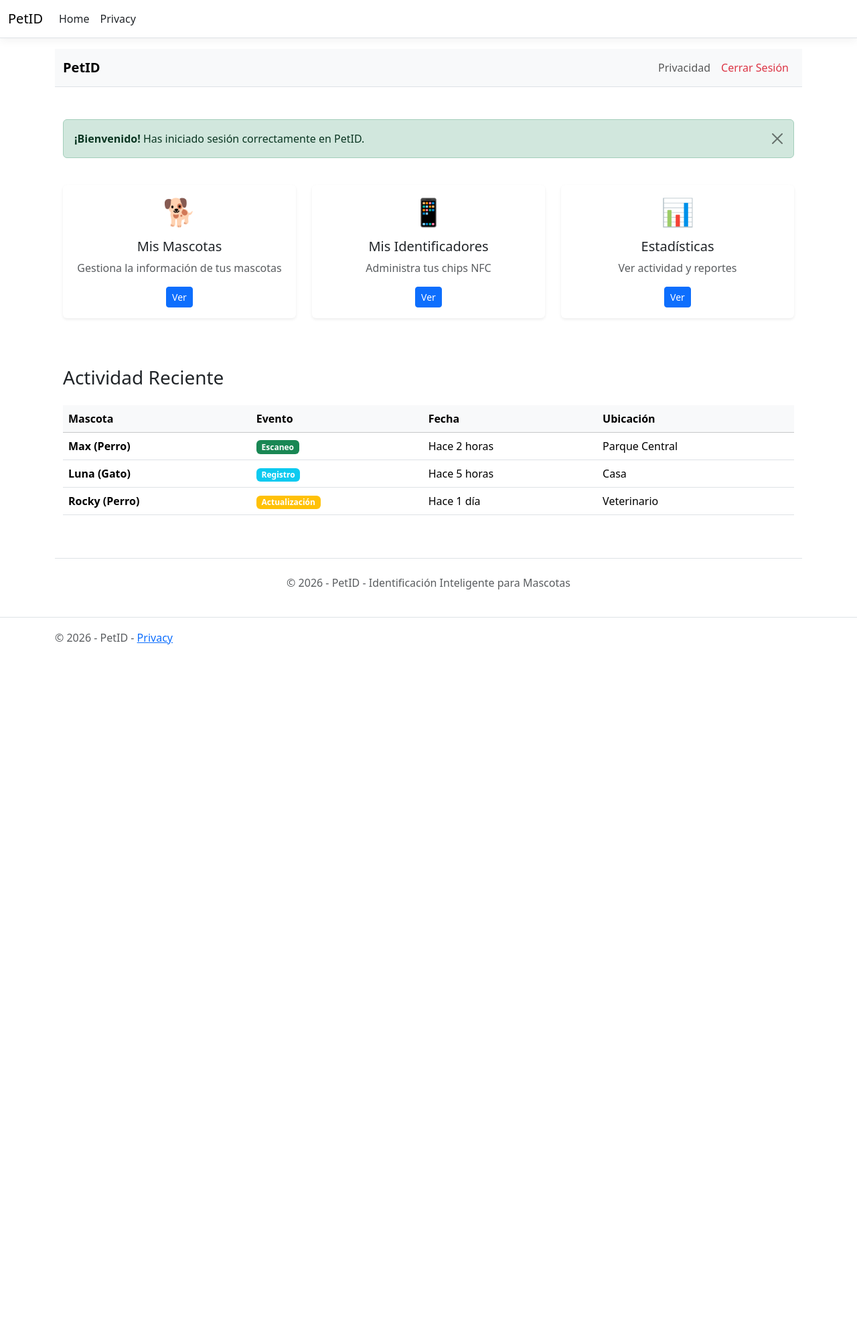
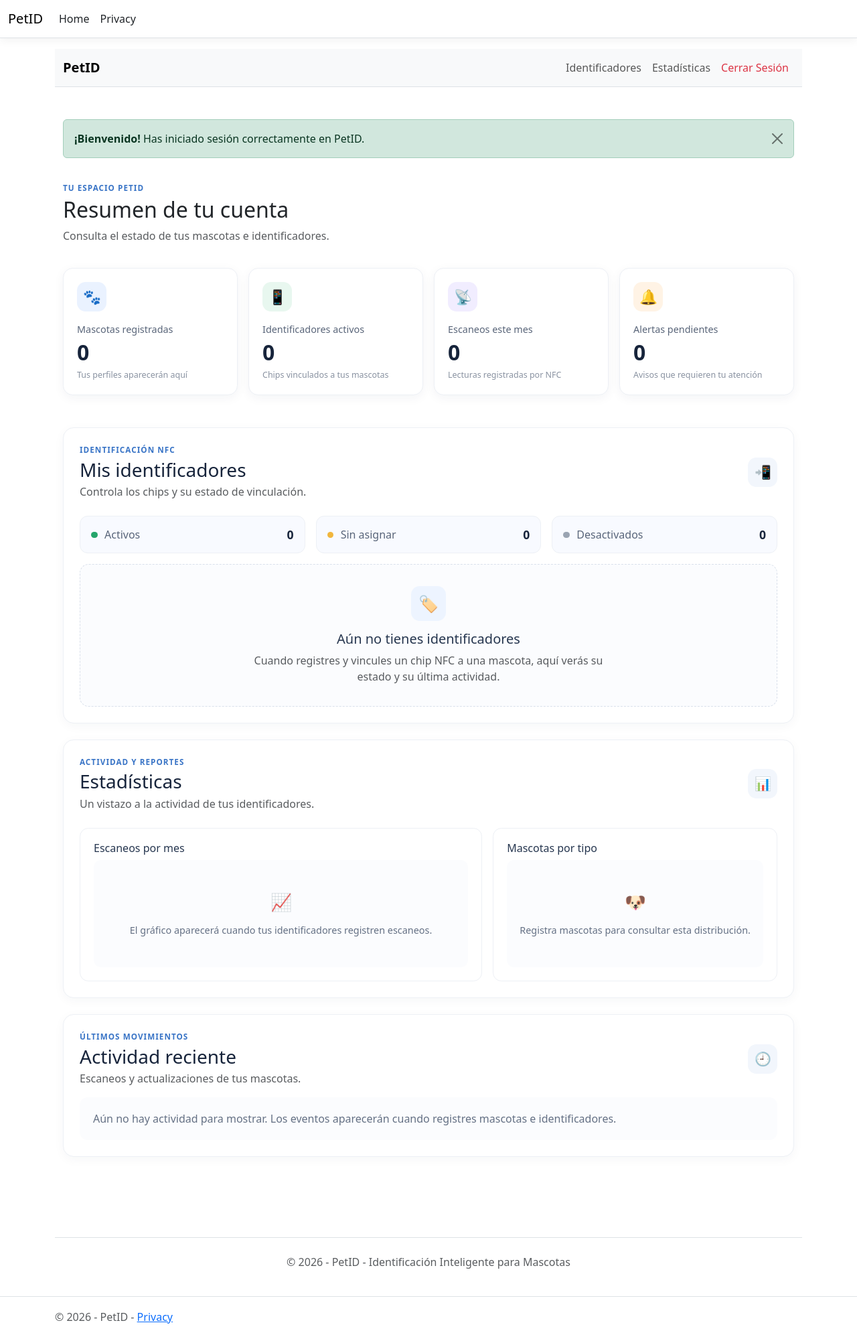
Before and after one commit to JohanUDLA/PetID, an ASP.NET Core app: page /Home/Dashboard in a window 1280 px wide. Shown: the whole page at 67% size. Before the commit the page ends 962 px from the top, so only its background shows below. Run offline with ASP.NET Core 8, Linux system fonts and the light colour scheme; the visitor is signed in with stand-in values (Sample User, id 1); style sheets or scripts are compiled from the project's sources.

Commit message:
por si a caso hago ese comit

```diff
--- a/PetID/Views/Home/Dashboard.cshtml
+++ b/PetID/Views/Home/Dashboard.cshtml
@@ -10,6 +10,7 @@
     <title>@ViewData["Title"]</title>
     <link rel="stylesheet" href="~/lib/bootstrap/dist/css/bootstrap.min.css" />
     <link rel="stylesheet" href="~/css/site.css" asp-append-version="true" />
+    <link rel="stylesheet" href="~/css/dashboard.css" asp-append-version="true" />
 </head>
 <body>
     <nav class="navbar navbar-expand-lg navbar-light bg-light border-bottom">
@@ -19,10 +20,9 @@
                 <span class="navbar-toggler-icon"></span>
             </button>
             <div class="collapse navbar-collapse" id="navbarNav">
-                <ul class="navbar-nav ms-auto">
-                    <li class="nav-item">
-                        <a class="nav-link" href="/Home/Privacy">Privacidad</a>
-                    </li>
+                <ul class="navbar-nav ms-auto align-items-lg-center">
+                    <li class="nav-item"><a class="nav-link" href="#identificadores">Identificadores</a></li>
+                    <li class="nav-item"><a class="nav-link" href="#estadisticas">Estadísticas</a></li>
                     <li class="nav-item">
                         <form action="@Url.Action("Logout", "Home")" method="post" class="d-inline">
                             @Html.AntiForgeryToken()
@@ -34,89 +34,150 @@
         </div>
     </nav>
 
-    <div class="container mt-5">
-        <div class="row">
-            <div class="col-12">
-                <div class="alert alert-success alert-dismissible fade show" role="alert">
-                    <strong>¡Bienvenido!</strong> Has iniciado sesión correctamente en PetID.
-                    <button type="button" class="btn-close" data-bs-dismiss="alert"></button>
-                </div>
-            </div>
+    <main class="container dashboard-container py-4 py-lg-5">
+        <div class="alert alert-success alert-dismissible fade show" role="status">
+            <strong>¡Bienvenido!</strong> Has iniciado sesión correctamente en PetID.
+            <button type="button" class="btn-close" data-bs-dismiss="alert" aria-label="Cerrar"></button>
         </div>
 
-        <div class="row mt-4">
-            <div class="col-md-4 mb-4">
-                <div class="card border-0 shadow-sm">
-                    <div class="card-body text-center">
-                        <div class="display-6 text-primary mb-3">🐕</div>
-                        <h5 class="card-title">Mis Mascotas</h5>
-                        <p class="card-text text-muted">Gestiona la información de tus mascotas</p>
-                        <a href="#" class="btn btn-primary btn-sm">Ver</a>
+        <section class="dashboard-heading mb-4" aria-labelledby="dashboard-title">
+            <div>
+                <p class="dashboard-eyebrow mb-1">TU ESPACIO PETID</p>
+                <h1 id="dashboard-title" class="h2 mb-2">Resumen de tu cuenta</h1>
+                <p class="text-muted mb-0">Consulta el estado de tus mascotas e identificadores.</p>
+            </div>
+        </section>
+
+        <section id="mascotas" class="row g-3 mb-5" aria-label="Resumen">
+            <div class="col-12 col-sm-6 col-xl-3">
+                <article class="card dashboard-stat h-100">
+                    <div class="card-body">
+                        <div class="stat-icon stat-icon-blue" aria-hidden="true">🐾</div>
+                        <p class="stat-label">Mascotas registradas</p>
+                        <p class="stat-value">0</p>
+                        <p class="stat-note">Tus perfiles aparecerán aquí</p>
+                    </div>
+                </article>
+            </div>
+            <div class="col-12 col-sm-6 col-xl-3">
+                <article class="card dashboard-stat h-100">
+                    <div class="card-body">
+                        <div class="stat-icon stat-icon-green" aria-hidden="true">📱</div>
+                        <p class="stat-label">Identificadores activos</p>
+                        <p class="stat-value">0</p>
+                        <p class="stat-note">Chips vinculados a tus mascotas</p>
+                    </div>
+                </article>
+            </div>
+            <div class="col-12 col-sm-6 col-xl-3">
+                <article class="card dashboard-stat h-100">
+                    <div class="card-body">
+                        <div class="stat-icon stat-icon-purple" aria-hidden="true">📡</div>
+                        <p class="stat-label">Escaneos este mes</p>
+                        <p class="stat-value">0</p>
+                        <p class="stat-note">Lecturas registradas por NFC</p>
+                    </div>
+                </article>
+            </div>
+            <div class="col-12 col-sm-6 col-xl-3">
+                <article class="card dashboard-stat h-100">
+                    <div class="card-body">
+                        <div class="stat-icon stat-icon-orange" aria-hidden="true">🔔</div>
+                        <p class="stat-label">Alertas pendientes</p>
+                        <p class="stat-value">0</p>
+                        <p class="stat-note">Avisos que requieren tu atención</p>
+                    </div>
+                </article>
+            </div>
+        </section>
+
+        <section id="identificadores" class="dashboard-section mb-4" aria-labelledby="identifiers-title">
+            <div class="section-heading">
+                <div>
+                    <p class="dashboard-eyebrow mb-1">IDENTIFICACIÓN NFC</p>
+                    <h2 id="identifiers-title" class="h3 mb-1">Mis identificadores</h2>
+                    <p class="text-muted mb-0">Controla los chips y su estado de vinculación.</p>
+                </div>
+                <span class="section-icon" aria-hidden="true">📲</span>
+            </div>
+
+            <div class="row g-3 mt-2 mb-3">
+                <div class="col-12 col-md-4">
+                    <div class="identifier-status">
+                        <span class="status-dot status-dot-green" aria-hidden="true"></span>
+                        <span>Activos</span>
+                        <strong>0</strong>
+                    </div>
+                </div>
+                <div class="col-12 col-md-4">
+                    <div class="identifier-status">
+                        <span class="status-dot status-dot-yellow" aria-hidden="true"></span>
+                        <span>Sin asignar</span>
+                        <strong>0</strong>
+                    </div>
+                </div>
+                <div class="col-12 col-md-4">
+                    <div class="identifier-status">
+                        <span class="status-dot status-dot-gray" aria-hidden="true"></span>
+                        <span>Desactivados</span>
+                        <strong>0</strong>
                     </div>
                 </div>
             </div>
 
-            <div class="col-md-4 mb-4">
-                <div class="card border-0 shadow-sm">
-                    <div class="card-body text-center">
-                        <div class="display-6 text-primary mb-3">📱</div>
-                        <h5 class="card-title">Mis Identificadores</h5>
-                        <p class="card-text text-muted">Administra tus chips NFC</p>
-                        <a href="#" class="btn btn-primary btn-sm">Ver</a>
-                    </div>
+            <div class="empty-state">
+                <div class="empty-state-icon" aria-hidden="true">🏷️</div>
+                <h3 class="h5">Aún no tienes identificadores</h3>
+                <p class="text-muted mb-0">Cuando registres y vincules un chip NFC a una mascota, aquí verás su estado y su última actividad.</p>
+            </div>
+        </section>
+
+        <section id="estadisticas" class="dashboard-section mb-4" aria-labelledby="statistics-title">
+            <div class="section-heading">
+                <div>
+                    <p class="dashboard-eyebrow mb-1">ACTIVIDAD Y REPORTES</p>
+                    <h2 id="statistics-title" class="h3 mb-1">Estadísticas</h2>
+                    <p class="text-muted mb-0">Un vistazo a la actividad de tus identificadores.</p>
+                </div>
+                <span class="section-icon" aria-hidden="true">📊</span>
+            </div>
+
+            <div class="row g-3 mt-2">
+                <div class="col-12 col-lg-7">
+                    <article class="statistics-card h-100">
+                        <h3 class="h6">Escaneos por mes</h3>
+                        <div class="chart-empty" role="status">
+                            <span aria-hidden="true">📈</span>
+                            <p class="mb-0">El gráfico aparecerá cuando tus identificadores registren escaneos.</p>
+                        </div>
+                    </article>
+                </div>
+                <div class="col-12 col-lg-5">
+                    <article class="statistics-card h-100">
+                        <h3 class="h6">Mascotas por tipo</h3>
+                        <div class="chart-empty" role="status">
+                            <span aria-hidden="true">🐶</span>
+                            <p class="mb-0">Registra mascotas para consultar esta distribución.</p>
+                        </div>
+                    </article>
                 </div>
             </div>
+        </section>
 
-            <div class="col-md-4 mb-4">
-                <div class="card border-0 shadow-sm">
-                    <div class="card-body text-center">
-                        <div class="display-6 text-primary mb-3">📊</div>
-                        <h5 class="card-title">Estadísticas</h5>
-                        <p class="card-text text-muted">Ver actividad y reportes</p>
-                        <a href="#" class="btn btn-primary btn-sm">Ver</a>
-                    </div>
+        <section class="dashboard-section mb-4" aria-labelledby="activity-title">
+            <div class="section-heading">
+                <div>
+                    <p class="dashboard-eyebrow mb-1">ÚLTIMOS MOVIMIENTOS</p>
+                    <h2 id="activity-title" class="h3 mb-1">Actividad reciente</h2>
+                    <p class="text-muted mb-0">Escaneos y actualizaciones de tus mascotas.</p>
                 </div>
+                <span class="section-icon" aria-hidden="true">🕘</span>
             </div>
-        </div>
-
-        <div class="row mt-5">
-            <div class="col-12">
-                <h3 class="mb-4">Actividad Reciente</h3>
-                <div class="table-responsive">
-                    <table class="table table-hover">
-                        <thead class="table-light">
-                            <tr>
-                                <th>Mascota</th>
-                                <th>Evento</th>
-                                <th>Fecha</th>
-                                <th>Ubicación</th>
-                            </tr>
-                        </thead>
-                        <tbody>
-                            <tr>
-                                <td><strong>Max (Perro)</strong></td>
-                                <td><span class="badge bg-success">Escaneo</span></td>
-                                <td>Hace 2 horas</td>
-                                <td>Parque Central</td>
-                            </tr>
-                            <tr>
-                                <td><strong>Luna (Gato)</strong></td>
-                                <td><span class="badge bg-info">Registro</span></td>
-                                <td>Hace 5 horas</td>
-                                <td>Casa</td>
-                            </tr>
-                            <tr>
-                                <td><strong>Rocky (Perro)</strong></td>
-                                <td><span class="badge bg-warning">Actualización</span></td>
-                                <td>Hace 1 día</td>
-                                <td>Veterinario</td>
-                            </tr>
-                        </tbody>
-                    </table>
-                </div>
+            <div class="activity-empty mt-3">
+                Aún no hay actividad para mostrar. Los eventos aparecerán cuando registres mascotas e identificadores.
             </div>
-        </div>
-    </div>
+        </section>
+    </main>
 
     <footer class="border-top mt-5 py-4 text-muted text-center">
         <div class="container">
--- /dev/null
+++ b/PetID/wwwroot/css/dashboard.css
@@ -0,0 +1,194 @@
+.dashboard-container {
+    max-width: 1280px;
+}
+
+.dashboard-heading,
+.section-heading {
+    display: flex;
+    align-items: center;
+    justify-content: space-between;
+    gap: 1rem;
+}
+
+.dashboard-heading {
+    padding: 1.25rem 0 0.75rem;
+}
+
+.dashboard-eyebrow {
+    color: #3974c6;
+    font-size: 0.73rem;
+    font-weight: 700;
+    letter-spacing: 0.09em;
+}
+
+.dashboard-stat {
+    border: 1px solid #edf0f5;
+    border-radius: 0.9rem;
+    box-shadow: 0 0.25rem 1rem rgba(25, 45, 80, 0.05);
+}
+
+.dashboard-stat .card-body {
+    padding: 1.25rem;
+}
+
+.stat-icon,
+.section-icon,
+.empty-state-icon {
+    display: grid;
+    place-items: center;
+    border-radius: 0.8rem;
+}
+
+.stat-icon {
+    width: 2.75rem;
+    height: 2.75rem;
+    margin-bottom: 1rem;
+    font-size: 1.35rem;
+}
+
+.stat-icon-blue { background: #eaf2ff; }
+.stat-icon-green { background: #e8f7ef; }
+.stat-icon-purple { background: #f1edff; }
+.stat-icon-orange { background: #fff3e5; }
+
+.stat-label {
+    color: #596579;
+    font-size: 0.9rem;
+    margin-bottom: 0.25rem;
+}
+
+.stat-value {
+    color: #17243b;
+    font-size: 2rem;
+    font-weight: 700;
+    line-height: 1.2;
+    margin-bottom: 0.35rem;
+}
+
+.stat-note {
+    color: #8992a1;
+    font-size: 0.78rem;
+    margin-bottom: 0;
+}
+
+.dashboard-section {
+    padding: 1.5rem;
+    background: #fff;
+    border: 1px solid #edf0f5;
+    border-radius: 1rem;
+    box-shadow: 0 0.25rem 1rem rgba(25, 45, 80, 0.04);
+}
+
+.section-heading h2 {
+    color: #17243b;
+}
+
+.section-icon {
+    flex: 0 0 2.75rem;
+    width: 2.75rem;
+    height: 2.75rem;
+    background: #f2f6fc;
+    font-size: 1.25rem;
+}
+
+.identifier-status {
+    display: flex;
+    align-items: center;
+    gap: 0.65rem;
+    min-height: 3.5rem;
+    padding: 0.75rem 1rem;
+    background: #f8faff;
+    border: 1px solid #edf0f5;
+    border-radius: 0.75rem;
+    color: #596579;
+}
+
+.identifier-status strong {
+    margin-left: auto;
+    color: #17243b;
+    font-size: 1.1rem;
+}
+
+.status-dot {
+    width: 0.6rem;
+    height: 0.6rem;
+    border-radius: 50%;
+}
+
+.status-dot-green { background: #25a56a; }
+.status-dot-yellow { background: #f1b63d; }
+.status-dot-gray { background: #9aa4b2; }
+
+.empty-state,
+.chart-empty {
+    display: flex;
+    flex-direction: column;
+    align-items: center;
+    justify-content: center;
+    text-align: center;
+    color: #647084;
+}
+
+.empty-state {
+    min-height: 13rem;
+    padding: 2rem;
+    background: #fbfcfe;
+    border: 1px dashed #d9e0eb;
+    border-radius: 0.85rem;
+}
+
+.empty-state-icon {
+    width: 3.25rem;
+    height: 3.25rem;
+    margin-bottom: 0.9rem;
+    background: #edf4ff;
+    font-size: 1.5rem;
+}
+
+.empty-state h3 {
+    color: #26364f;
+}
+
+.empty-state p {
+    max-width: 34rem;
+}
+
+.statistics-card {
+    padding: 1.25rem;
+    border: 1px solid #edf0f5;
+    border-radius: 0.8rem;
+}
+
+.statistics-card h3 {
+    color: #26364f;
+}
+
+.chart-empty {
+    min-height: 10rem;
+    gap: 0.75rem;
+    padding: 1rem;
+    background: #fbfcfe;
+    border-radius: 0.65rem;
+    font-size: 0.9rem;
+}
+
+.chart-empty span {
+    font-size: 1.6rem;
+}
+
+.activity-empty {
+    padding: 1.25rem;
+    color: #647084;
+    background: #fbfcfe;
+    border-radius: 0.75rem;
+}
+
+@media (max-width: 575.98px) {
+    .dashboard-section {
+        padding: 1.1rem;
+    }
+
+    .dashboard-heading {
+        align-items: flex-start;
+    }
+}
```
